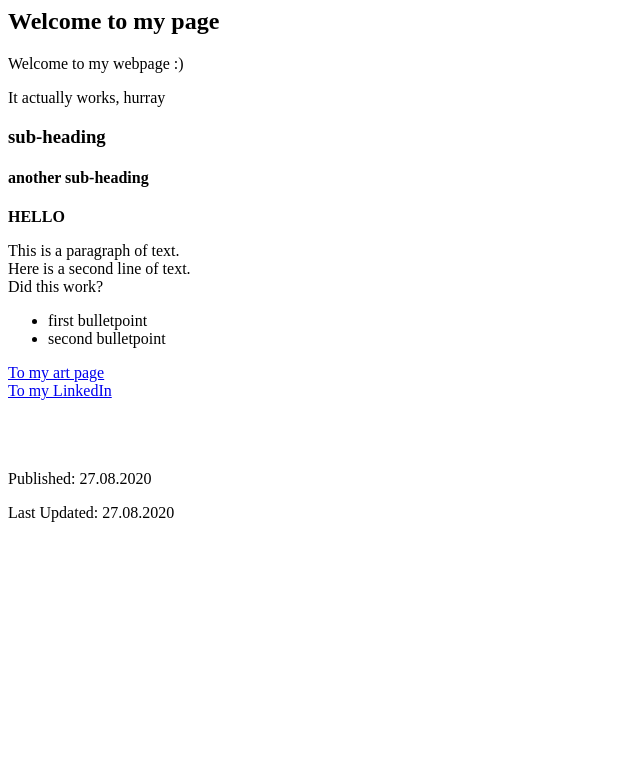
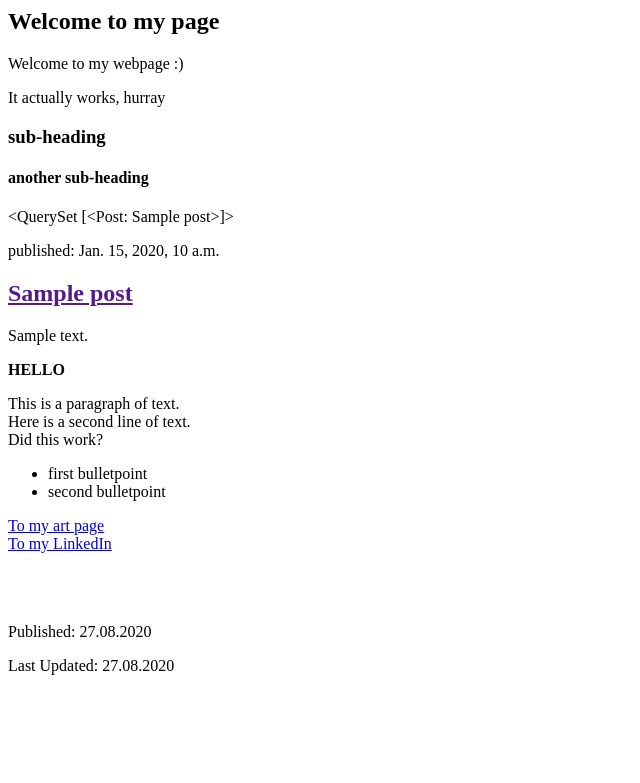
Before and after one commit to ronap/my-first-blog, a Django app: template blog/templates/blog/post_list.html in a window 1280 px wide. Shown: the top 783 px of the page, without its empty margins (0-640 px from the left). Run offline with Django 3.2, Linux system fonts and the light colour scheme; the template is opened without the code that fills it: values that come from a table or form of the project are taken from there, others are empty; tables that the repository leaves empty hold one stand-in row (values such as "Sample post").

Commit message:
modified templates

```diff
--- a/blog/templates/blog/post_list.html
+++ b/blog/templates/blog/post_list.html
@@ -9,6 +9,14 @@
     </body>
     <h3>sub-heading</h3>
     <h4>another sub-heading</h4>
+{{ posts_list }}
+    {% for post in posts %}
+             <div>
+                 <p>published: {{ post.published_date }}</p>
+                 <h2><a href="">{{ post.title }}</a></h2>
+                 <p>{{ post.text|linebreaksbr }}</p>
+             </div>
+         {% endfor %}
 
 <strong>HELLO</strong>
     <p>This is a paragraph of text.<br>
@@ -25,4 +33,5 @@
 <br>
      <p>Published: 27.08.2020</p>
      <p>Last Updated: 27.08.2020</p>
+
 </html>
--- a/blog/views.py
+++ b/blog/views.py
@@ -1,6 +1,7 @@
 from django.shortcuts import render
-
-# Create your views here.
+from django.utils import timezone
+from .models import Post
 
 def post_list(request):
+    posts = Post.objects.filter(published_date__lte=timezone.now()).order_by('published_date')
     return render(request, 'blog/post_list.html', {})
```
